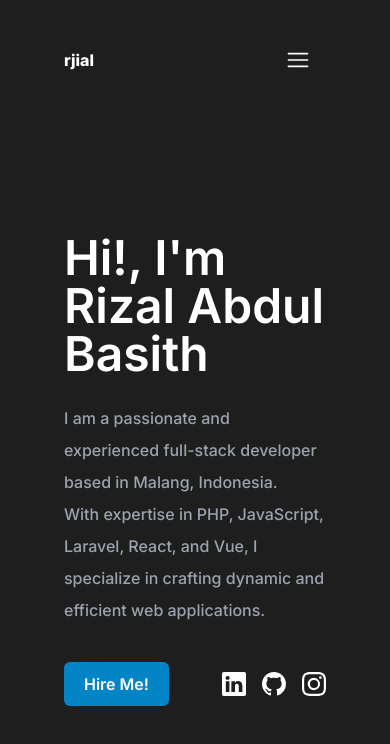
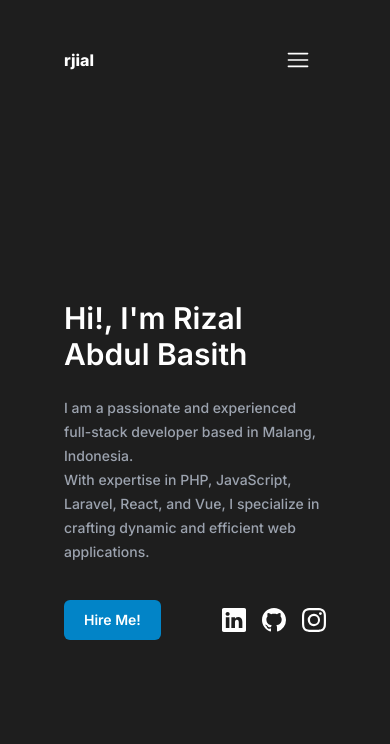
Before and after one commit to rjial/port-rjial, a Next.js app: page / in a window 390 px wide. Shown: the top 744 px of the page. Built offline with nearby package versions, Linux system fonts and the light colour scheme.

Commit message:
add responsive

```diff
--- a/app/page.tsx
+++ b/app/page.tsx
@@ -7,11 +7,11 @@ export default function Home() {
     <main className="">
       <div className='h-screen px-16 mx-auto pt-24 flex items-center justify-between'>
         <div className='lg:w-1/2'>
-          <h1 className='text-white font-semibold text-5xl mb-6'>Hi!, I'm Rizal Abdul Basith </h1>
-          <h4 className='text-gray-400 font-medium leading-8'>I am a passionate and experienced full-stack developer based in Malang, Indonesia. </h4>
-          <h4 className='text-gray-400 font-medium leading-8 mb-9'>With expertise in PHP, JavaScript, Laravel, React, and Vue, I specialize in crafting dynamic and efficient web applications.</h4>
+          <h1 className='text-white font-semibold sm:text-4xl lg:text-5xl text-3xl mb-6'>Hi!, I'm Rizal Abdul Basith </h1>
+          <h4 className='text-gray-400 text-sm font-medium sm:text-lg lg:leading-8 leading-6'>I am a passionate and experienced full-stack developer based in Malang, Indonesia. </h4>
+          <h4 className='text-gray-400 text-sm font-medium sm:text-lg lg:leading-8 leading-6 mb-9'>With expertise in PHP, JavaScript, Laravel, React, and Vue, I specialize in crafting dynamic and efficient web applications.</h4>
           <div className='flex items-center space-x-7 justify-between lg:justify-normal'>
-            <button className='px-5 py-2.5 bg-sky-600 rounded-md text-white font-semibold transition-colors hover:bg-sky-500 duration-100'>Hire Me!</button>
+            <button className='px-5 py-2.5 bg-sky-600 rounded-md text-white text-sm font-semibold transition-colors hover:bg-sky-500 duration-100'>Hire Me!</button>
             <div className='flex items-center space-x-4'>
               <a target='_blank' href="https://www.linkedin.com/in/rjial/"><BsLinkedin className='text-2xl text-white hover:shadow-md hover:shadow-white/20 transition-shadow'/></a>
               <a target='_blank' href="https://github.com/rjial"><BsGithub className='text-2xl text-white hover:shadow-md hover:shadow-white/20 transition-shadow'/></a>
--- a/components/common/Navbar.tsx
+++ b/components/common/Navbar.tsx
@@ -15,13 +15,13 @@ export default () => {
           <Link href="/about"><div className="py-2 px-4 hover:bg-white/10 rounded-md transition ease-in-out">About</div></Link>
           <Link href="/contact"><div className="py-2 px-4 hover:bg-white/10 rounded-md transition ease-in-out">Contact</div></Link>
         </div>
-        <div className="block lg:hidden relative">
+        <div className="block lg:hidden static">
           <button onClick={() => setShowNav(!showNav)} className="py-2 px-4 z-50  text-white hover:bg-white/10 rounded-md transition ease-in-out ">
             <RxHamburgerMenu className="text-white text-2xl" />
           </button>
 
-          {showNav ? <><div onClick={() => setShowNav(!showNav)} className="absolute w-screen h-screen -right-16 -top-10 z-30">
-          </div><div className="absolute bottom-120 w-screen -right-16 mt-3 z-40">
+          {showNav ? <><div onClick={() => setShowNav(!showNav)} className="absolute w-screen h-screen left-0 top-0 z-30">
+          </div><div className="absolute bottom-120 w-screen right-0 mt-3 z-40">
             <div className="bg-[#1e1e1e] outline outline-1 outline-zinc-800 mx-16 p-4 rounded-md text-white flex flex-col space-y-3">
               <Link onClick={() => setShowNav(!showNav)} href="/" className="py-2 px-4 hover:bg-white/10 rounded-md transition ease-in-out">Home</Link>
               <Link onClick={() => setShowNav(!showNav)} href="/about" className="py-2 px-4 hover:bg-white/10 rounded-md transition ease-in-out">About</Link>
```
